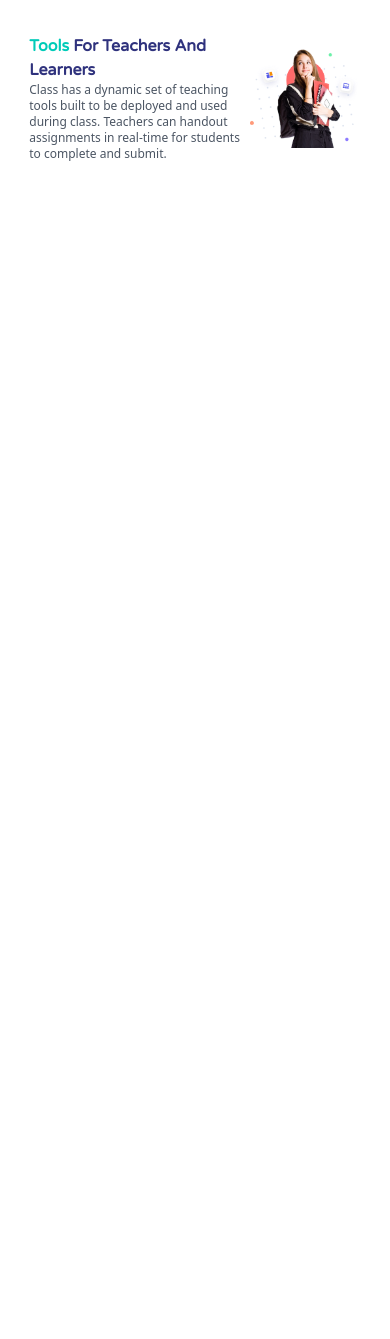
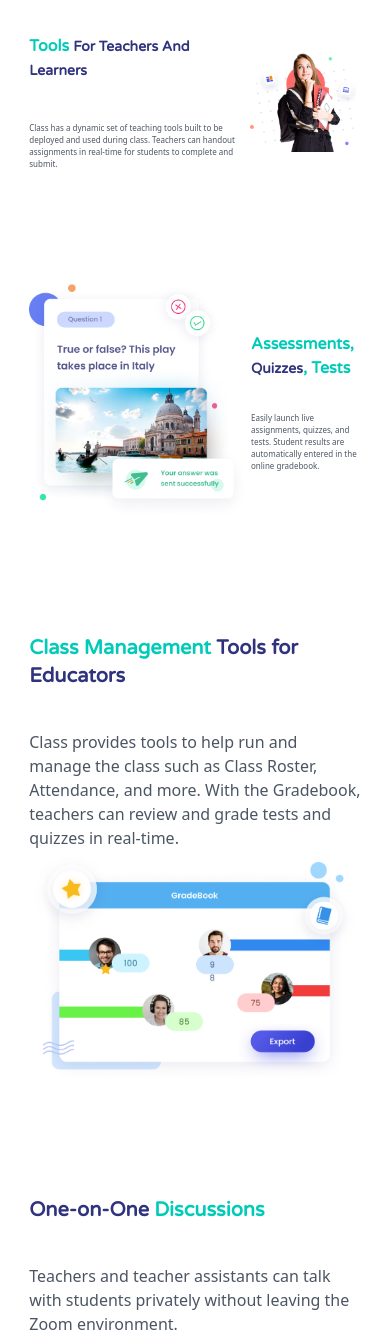
Before and after one commit to Fakhar-imran/TOTC, a website built with Vite: page index.html in a window 390 px wide. Shown: the part 5960-7299 px from the top of the page. Before the commit the page ends 6298 px from the top, so only its background shows below. Built offline with nearby package versions, Linux system fonts and the light colour scheme; a web font is replaced by a local one.

Commit message:
update index

```diff
--- a/index.html
+++ b/index.html
@@ -268,18 +268,69 @@
         <!-- end of our feature section -->
 
         <!-- tools for teachers section  -->
-        <section class="tools-for-teachers mb-44">
+        <section class="tools-for-teachers md:mb-44 mb-28">
 
           <div class="container flex justify-around items-center w-[85%] mx-auto">
 
-            <div class="left-side flex flex-col w-full md:w-[40%] md:space-y-10">
-              <h1 class="font-myfont text-maincolor text-md sm:text-xl md:text-3xl font-semibold">Tools <span class="font-myfont text-secondrycolor text-md sm:text-xl md:text-3xl font-semibold">For Teachers And Learners</span></h1>
-              <p class="text-gray-600 text-xs sm:text-sm md:text-lg">Class has a dynamic set of teaching tools built to be deployed and used during class. Teachers can handout assignments in real-time for students to complete and submit.</p>
+            <div class="left-side flex flex-col w-full md:w-[40%] space-y-10">
+              <h1 class="font-myfont text-maincolor text-md sm:text-xl md:text-3xl font-semibold">Tools <span class="font-myfont text-secondrycolor text-sm sm:text-xl md:text-3xl font-semibold">For Teachers And Learners</span></h1>
+              <p class="text-gray-600 text-[8px] sm:text-sm md:text-lg">Class has a dynamic set of teaching tools built to be deployed and used during class. Teachers can handout assignments in real-time for students to complete and submit.</p>
             </div>
             <div class="right-side container flex w-[50%]">
               <img src="/assets/tools-img.png" alt="">
               </div>
+
           </div>
         </section>
+        <!-- end of tools for teachers section  -->
+
+        <!-- assesment section  -->
+        <section class="assesment-section">
+
+          <div class=" container flex justify-center items-center w-[85%] mx-auto md:mb-44 mb-28">
+
+            <div class="left-side flex ">
+              <img src="/assets/assesment-image.png" alt="">
+            </div>
+            <div class="right-side flex flex-col w-full md:w-[40%] md:h-[25rem] space-y-8">
+              <h1 class="font-myfont text-maincolor text-md sm:text-xl md:text-3xl font-semibold">Assessments, <span class="font-myfont text-secondrycolor text-sm sm:text-xl md:text-3xl font-semibold">Quizzes</span>, Tests</h1>
+              <p class="text-gray-600 text-[8px] sm:text-sm md:text-lg">Easily launch live assignments, quizzes, and tests. Student results are automatically entered in the online gradebook.</p>
+            </div>
+
+          </div>
+        </section>
+        <!-- end of assesment section  -->
+
+        <!-- class management section  -->
+
+        <section class="class-managemnt-section">
+
+          <div class=" container w-[85%] mx-auto flex md:flex-row flex-col justify-center items-center md:mb-44 mb-28">
+            <div class="left-side flex flex-col md:w-[40%] space-y-10">
+              <h1 class="font-myfont text-secondrycolor text-xl lg:text-3xl font-semibold"><span class="font-myfont text-maincolor text-xl lg:text-3xl font-semibold">Class Management</span> Tools for Educators</h1>
+              <p class="text-gray-600 text-md lg:text-lg">Class provides tools to help run and manage the class such as Class Roster, Attendance, and more. With the Gradebook, teachers can review and grade tests and quizzes in real-time.</p>
+            </div>
+            <div class="right-side w-full md:w-[60%]">
+              <img src="/assets/class-management-image.png" alt="">
+            </div>
+          </div>
+        </section>
+        <!-- end of class management section  -->
+
+        <!-- discussion section  -->
+         <section class="discussion-section">
+
+          <div class="container w-[85%] mx-auto flex md:flex-row flex-col-reverse justify-center items-center md:mb-44 mb-28">
+
+            <div class="left-side md:w-[60%]">
+              <img src="/assets/discussion-img.png" alt="">
+            </div>
+            <div class="right-side flex flex-col w-full md:w-[40%] space-y-10 mb-12">
+              <h1 class="font-myfont text-secondrycolor text-xl lg:text-3xl font-semibold">One-on-One <span class="font-myfont text-maincolor text-xl lg:text-3xl font-semibold">Discussions</span></h1>
+              <p class="text-gray-600 text-md lg:text-lg">Teachers and teacher assistants can talk with students privately without leaving the Zoom environment.</p>
+            </div>
+
+          </div>
+         </section>
   </body>
 </html>
```
Also changed, not shown: assets/assesment-image.png (added), assets/class-management-image.png (added), assets/discussion-img.png (added).
